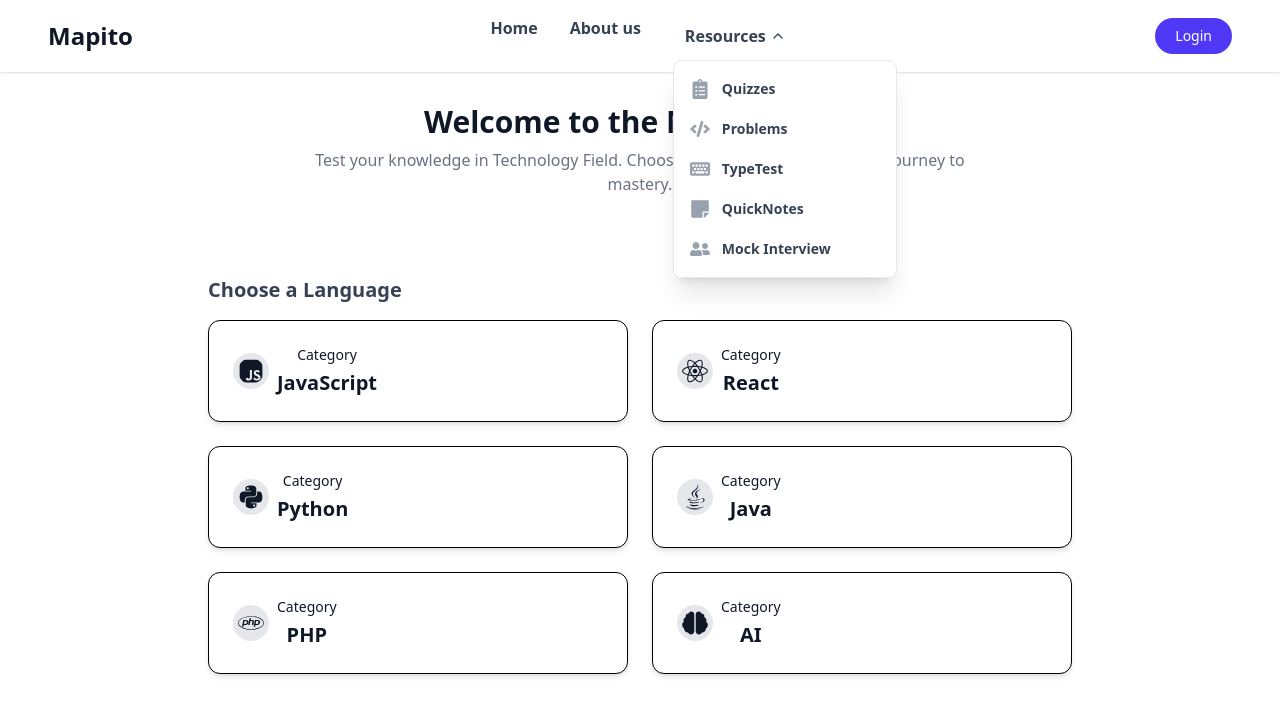
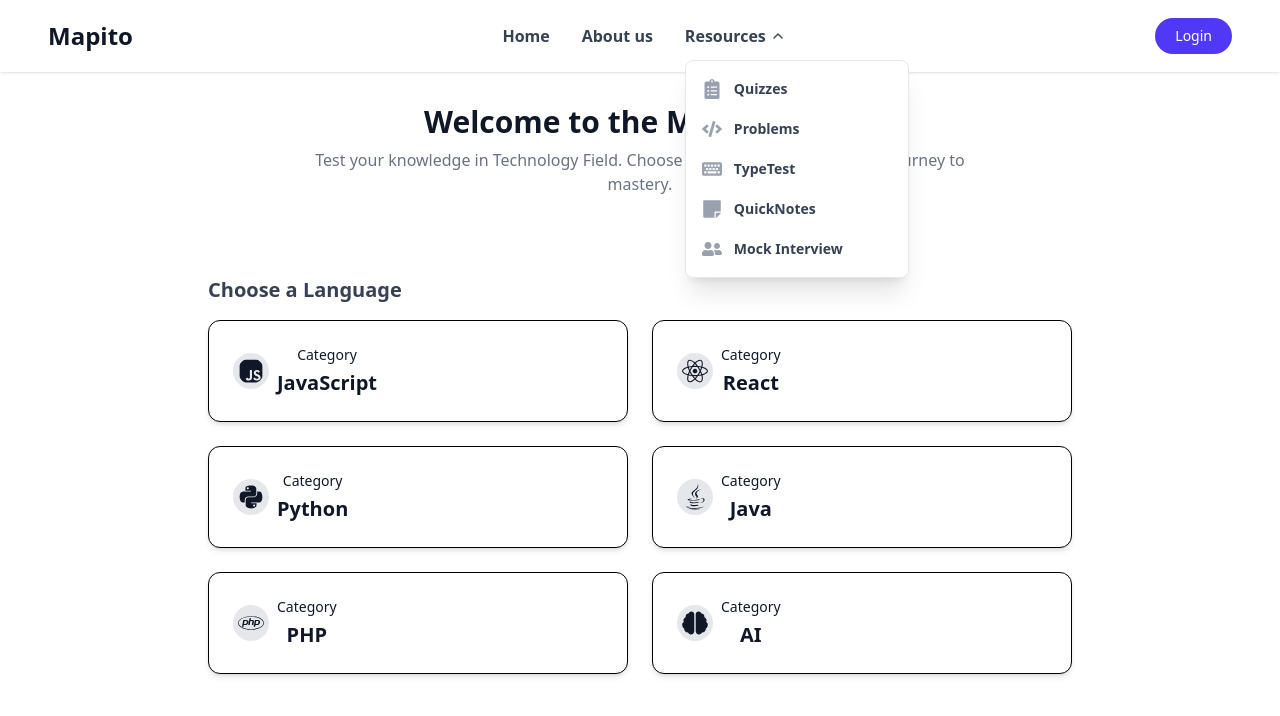
Before and after one commit to wintwah243/Mapito, a React (Vite) app in the folder mapito/: page /quiz in a window 1280 px wide. Shown: the top 716 px of the page. Built offline with nearby package versions, Linux system fonts and the light colour scheme.

Commit message:
Update Navbar.jsx

```diff
--- a/mapito/src/components/Navbar.jsx
+++ b/mapito/src/components/Navbar.jsx
@@ -74,14 +74,14 @@ const NavDropdownItem = ({ to, isAuthenticated, text, icon }) => (
       <div className="text-2xl font-bold text-gray-900 cursor-pointer">Mapito</div>
 
       {/* Desktop Links */}
-      <div className="hidden md:flex gap-8 text-gray-700 font-semibold">
-        <Link to="/home" className="hover:text-indigo-600 transition-all duration-300">Home</Link>
-        <Link to="/aboutus" className="hover:text-indigo-600 transition-all duration-300">About us</Link>
+      <div className="hidden md:flex items-center gap-8 text-gray-700 font-semibold">
+        <Link to="/home" className="hover:text-indigo-600 transition-all duration-300 py-2">Home</Link>
+        <Link to="/aboutus" className="hover:text-indigo-600 transition-all duration-300 py-2">About us</Link>
 
         {/* Resources Dropdown - Improved Version */}
         <div className="relative group" onMouseLeave={() => setDropdownOpen(false)}>
           <button
-            className="flex items-center gap-1 px-3 py-2 rounded-lg hover:bg-gray-100 transition-colors"
+            className="flex items-center gap-1 hover:text-indigo-600 transition-all duration-300 py-2"
             onClick={() => setDropdownOpen(!dropdownOpen)}
             aria-expanded={dropdownOpen}
             aria-haspopup="true"
```
